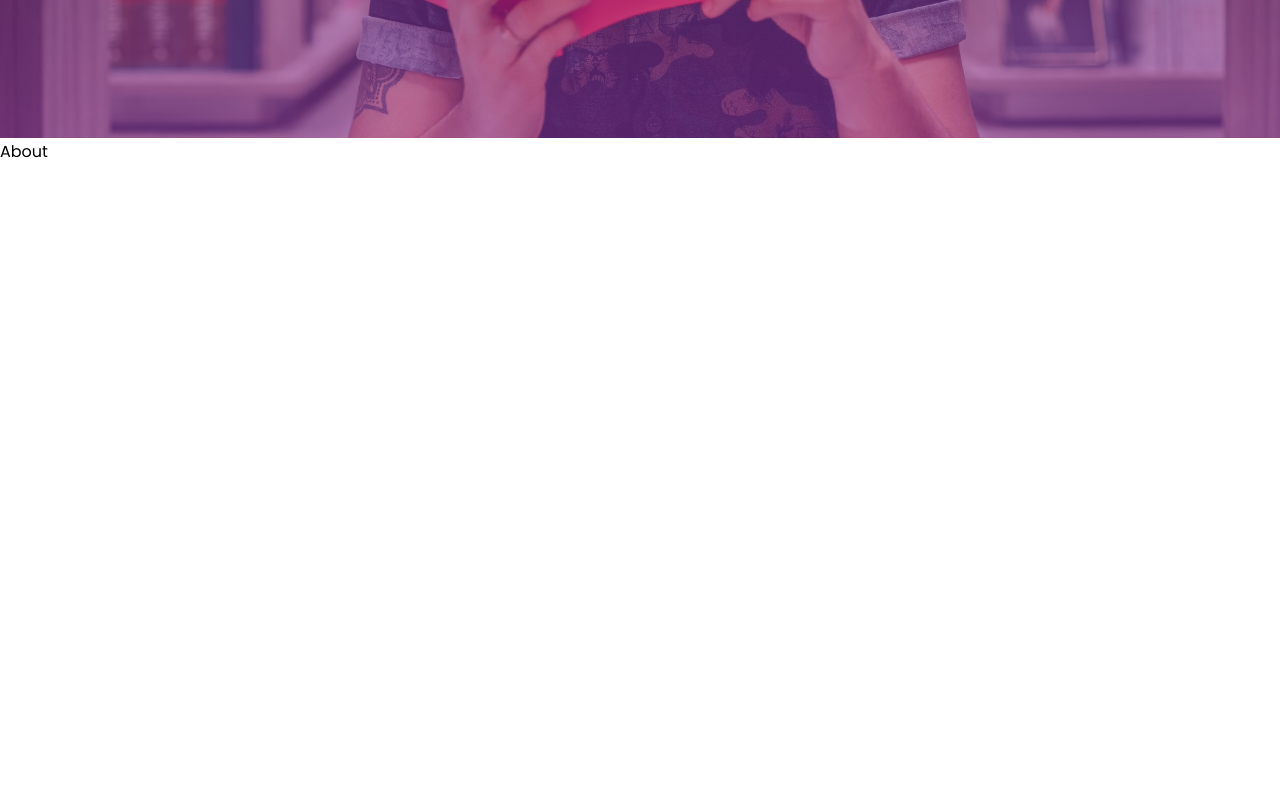
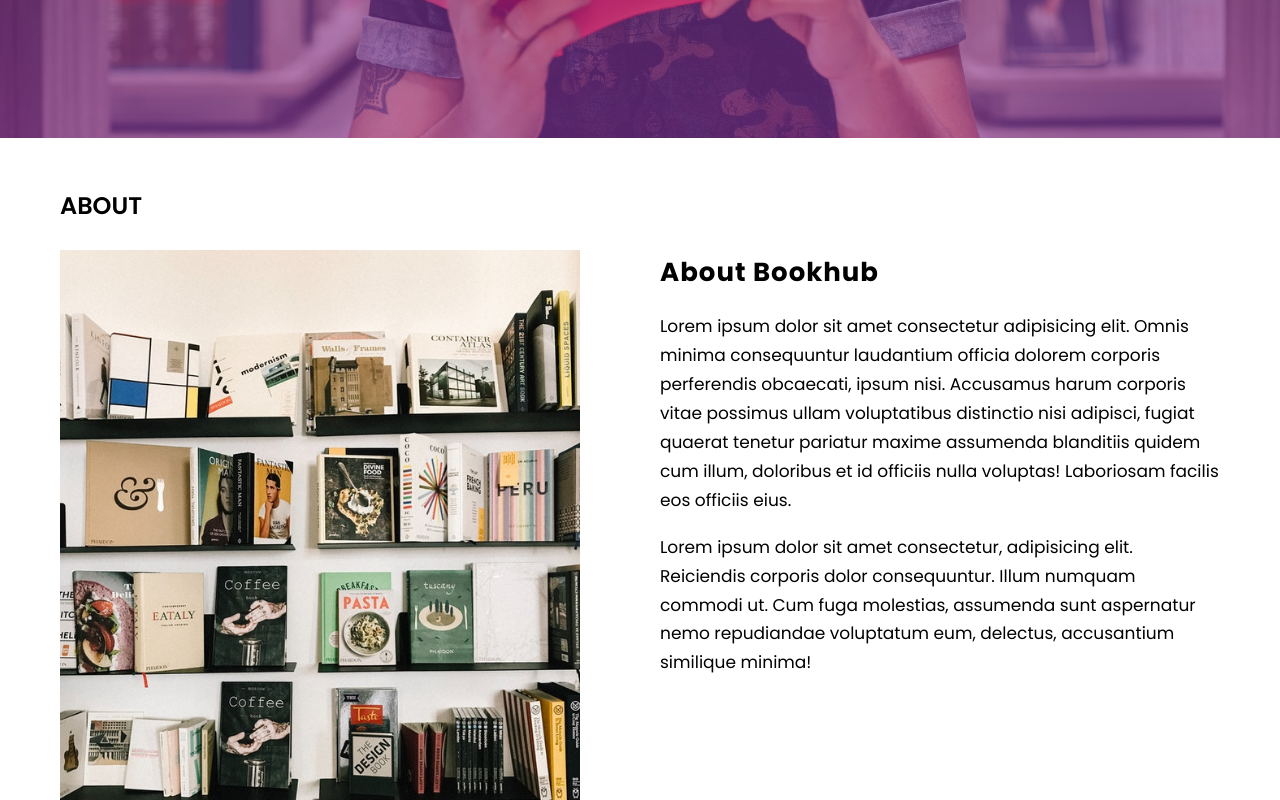
Before and after one commit to Azikenp/book-library, a React (Vite) app: page /about in a window 1280 px wide. Shown: the part 560-1360 px from the top of the page. Before the commit the page ends 800 px from the top, so only its background shows below. Built offline with nearby package versions, Linux system fonts and the light colour scheme; no server answers.

Commit message:
about page

```diff
--- a/src/pages/about/About.css
+++ b/src/pages/about/About.css
@@ -0,0 +1,33 @@
+.about{
+    padding: 3rem 0;
+}
+
+.about-content{
+    gap: 4rem;
+}
+
+.about-title{
+    margin: 1rem 0;
+}
+
+.about-img img{
+    max-width: 520px;
+}
+
+.about-text p{
+    margin: 1.8rem 0;
+}
+
+@media screen and (min-width: 800px){
+    .about-content{
+        grid-template-columns: repeat(2, 1fr);
+    }
+
+    .about-title{
+        margin-top: 0;
+    }
+
+    .about-img img{
+        margin-left: 0;
+    }
+}
--- a/src/pages/about/About.jsx
+++ b/src/pages/about/About.jsx
@@ -1,8 +1,31 @@
 import React from 'react'
+import './About.css'
+import aboutImg from '../../images/about-img.jpg'
 
 function About() {
   return (
-    <div>About</div>
+    <section className="about">
+      <div className="container">
+        <div className="section-title">
+          <h2>About</h2>
+        </div>
+
+        <div className="about-content grid">
+          <div className="about-img">
+            <img src={aboutImg} alt="about image" />
+          </div>
+
+
+          <div className="about-text">
+            <h2 className="about-title fs-26 ls-1">
+               About Bookhub
+            </h2>
+            <p className="fs-17">Lorem ipsum dolor sit amet consectetur adipisicing elit. Omnis minima consequuntur laudantium officia dolorem corporis perferendis obcaecati, ipsum nisi. Accusamus harum corporis vitae possimus ullam voluptatibus distinctio nisi adipisci, fugiat quaerat tenetur pariatur maxime assumenda blanditiis quidem cum illum, doloribus et id officiis nulla voluptas! Laboriosam facilis eos officiis eius.</p>
+            <p className="fs-17">Lorem ipsum dolor sit amet consectetur, adipisicing elit. Reiciendis corporis dolor consequuntur. Illum numquam commodi ut. Cum fuga molestias, assumenda sunt aspernatur nemo repudiandae voluptatum eum, delectus, accusantium similique minima!</p>
+          </div>
+        </div>
+      </div>
+    </section>
   )
 }
 
```
